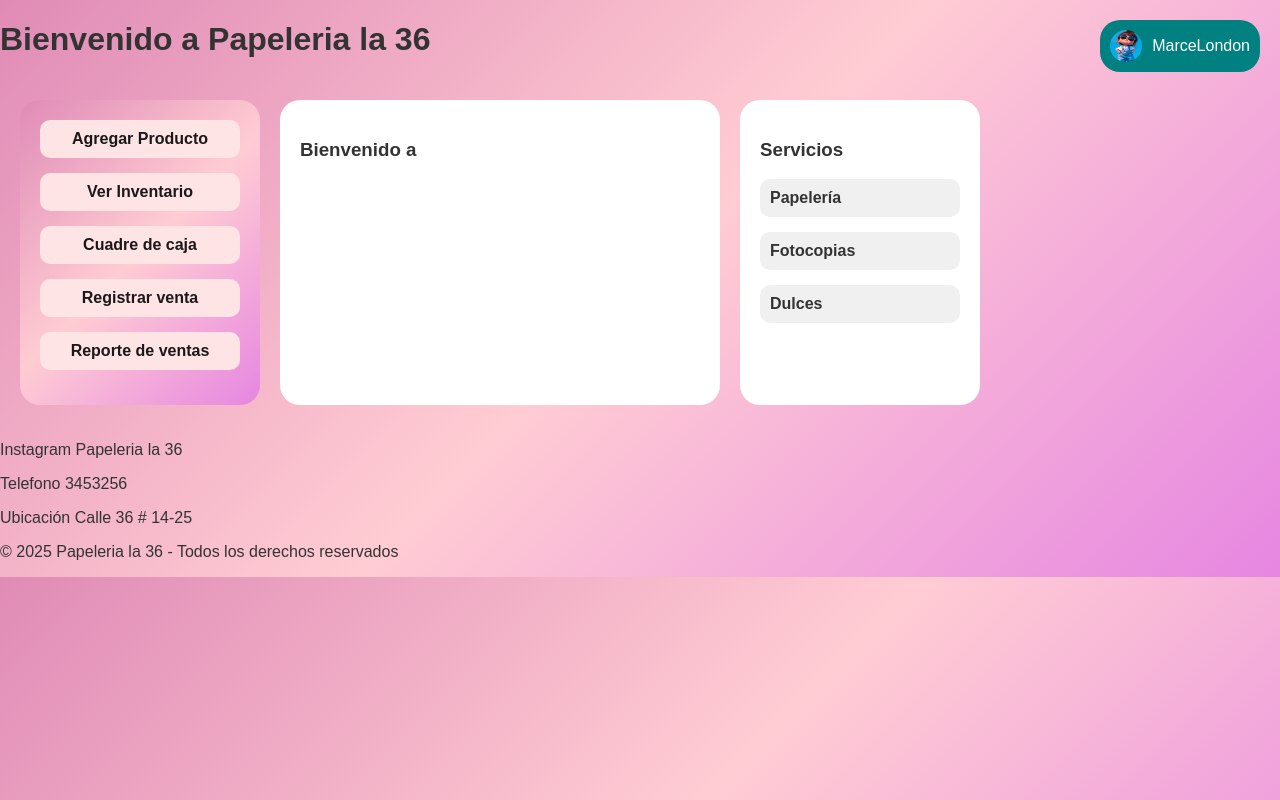
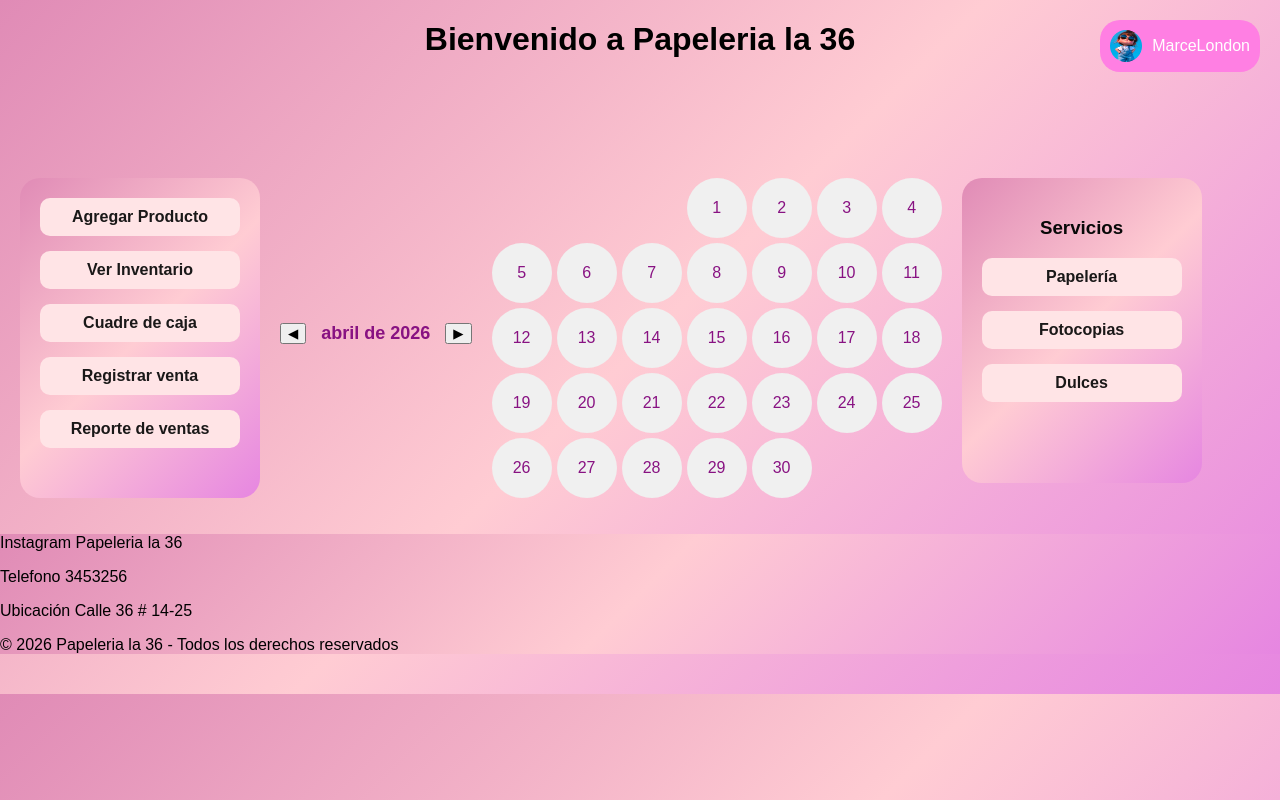
Before and after one commit to LondonoDan/papeleria36, a Django app: page / in a window 1280 px wide. Run offline with Django 5.2, Linux system fonts and the light colour scheme.

Commit message:
papeleria la 36, se monta repositorio con funcionalidades por organizar, ingreso de ventas y cuadre de caja

```diff
--- a/factubox/settings.py
+++ b/factubox/settings.py
@@ -138,7 +138,7 @@ USE_TZ = True
 
 # todos los estilos  files (CSS, JavaScript, Images)
 # https://docs.djangoproject.com/en/5.1/howto/static-files/
-
+DEBUG = True
 STATIC_URL = '/static/'
 import os
 STATICFILES_DIRS = [
--- a/static/css/estilos.css
+++ b/static/css/estilos.css
@@ -1,9 +1,14 @@
+/* Estilos de la pagina principal */
+
+
+
 body {
     font-family: 'Arial', sans-serif;
     background: linear-gradient(135deg, #e08bb6, #FFCCD3, #e686e1);
-    color: #333;
+    color: #881282; /*cambia el color de las letras de bienvenida y los nmeros del calendario*/
     margin: 0;
     padding: 0;
+
   }
 
   .admin-panel {
@@ -12,6 +17,37 @@ body {
     gap: 20px;
   }
 
+  /* Estilos para los cuadros laterales, fotocopias etc */
+.vista-previa,
+.producto-previo {
+    display: block;
+    margin-bottom: 15px;
+    background-color: #FFE4E6;
+    color: rgb(26, 24, 24);
+    padding: 10px;
+    text-decoration: none;
+    border: none;
+    border-radius: 10px;
+    font-weight: bold;
+    text-align: center;
+  }
+
+  .vista-previa a:hover {
+    background-color: #FCCEE8;
+  }
+
+  .vista-previa {
+    background-color: #cc7b89;
+    background: linear-gradient(135deg, #e08bb6, #FFCCD3, #e686e1);
+
+    padding: 20px;
+    border-radius: 20px;
+    width: 200px;
+    color: rgb(8, 8, 8);
+
+  }
+
+/* Menu lateral con botones*/
   .menu-lateral {
     background-color: #cc7b89;
     background: linear-gradient(135deg, #e08bb6, #FFCCD3, #e686e1);
@@ -35,68 +71,22 @@ body {
     border-radius: 10px;
     font-weight: bold;
     text-align: center;
+    cursor: pointer;
   }
 
   .menu-lateral a:hover {
     background-color: #FCCEE8;
   }
 
-  .formulario {
-    background-color: white;
-    padding: 20px;
-    border-radius: 20px;
-    flex: 1;
-    max-width: 400px;
-  }
 
-  .formulario input {
-    width: 100%;
-    margin-bottom: 10px;
-    padding: 10px;
-    border-radius: 8px;
-    border: 1px solid #ccc;
-  }
 
-  .formulario .btns button {
-    padding: 10px 20px;
-    margin-right: 10px;
-    border: none;
-    border-radius: 10px;
-    font-weight: bold;
-    cursor: pointer;
-  }
-
-  .guardar-btn { background-color: #FFCCD3; color: white; }
-  .actualizar-btn { background-color: #007f7f; color: white; }
-  .eliminar-btn { background-color:#FDA5D5; color: white; }
-
-  .vista-previa {
-    background-color: white;
-    padding: 20px;
-    border-radius: 20px;
-    width: 200px;
-  }
-
-  .producto-previo {
-    display: flex;
-    align-items: center;
-    justify-content: space-between;
-    margin-bottom: 15px;
-    padding: 10px;
-    border-radius: 10px;
-    background-color: #f0f0f0;
-  }
-
-  .producto-previo img {
-    width: 32px;
-    height: 32px;
-  }
+  /* Estilos para la imagen y el usuario*/
 
   .usuario {
     position: absolute;
     top: 20px;
     right: 20px;
-    background-color: teal;
+    background-color: rgb(255, 127, 227);
     color: white;
     padding: 10px;
     border-radius: 20px;
@@ -110,3 +100,48 @@ body {
     border-radius: 50%;
     margin-right: 10px;
   }
+
+
+  /* Estilos calendario*/
+.calendar-container {
+  display: flex;
+  justify-content: center;
+  align-items: center;
+  margin-bottom: 10px;
+}
+#month-year {
+  margin: 0 15px;
+  font-weight: bold;
+  font-size: 18px;
+}
+#calendar {
+  display: grid;
+  grid-template-columns: repeat(7, 1fr);
+  gap: 5px;
+}
+.day {
+  padding: 10px;
+  background: #f0f0f0;
+  text-align: center;
+  cursor: pointer;
+  border-radius: 50%;   /* convierte el cuadro en círculo */
+  width: 40px;          /* ancho fijo */
+  height: 40px;         /* alto fijo */
+  display: flex;        /* para centrar el número */
+  align-items: center;  /* centra verticalmente */
+  justify-content: center; /* centra horizontalmente */
+}
+
+.day:hover {
+  background: #cce5ff;
+}
+.empty {
+  background: transparent;
+}
+
+/* color del selector del día*/
+.day.selected {
+  background: #ff00d4;
+  color: #fff;
+  font-weight: bold;
+}
--- /dev/null
+++ b/static/css/estilosBase.css
@@ -0,0 +1,18 @@
+/*Estilos para Base*/
+h1{
+    text-align: center;
+    color: black;
+    margin-bottom: 100px; /* más espacio debajo del mensaje de bienvenida */
+
+}
+
+footer{
+   margin-bottom: 40px; /* más espacio debajo del mensaje de bienvenida */
+    background-color: #cc7b89;
+    background: linear-gradient(135deg, #e08bb6, #FFCCD3, #e686e1);
+
+}
+
+p{
+    color: black;
+}
--- a/templates/base.html
+++ b/templates/base.html
@@ -5,6 +5,7 @@
   <meta charset="UTF-8">
   <title>FactuBox</title>
   <!-- Aquí podrías enlazar Bootstrap u otro CSS -->
+   <link rel="stylesheet" href="{% static 'css/estilosBase.css' %}" />
 </head>
 <body>
   <header>
@@ -21,7 +22,7 @@
         <p>Instagram Papeleria la 36 <i class="bi bi-instagram"></i></p>
         <p>Telefono 3453256  <i class="bi bi-telephone-plus"></i></p>
         <p>Ubicación Calle 36 # 14-25<i class="bi bi-geo-alt"></i></p>
-        <p>&copy; 2025 Papeleria la 36 - Todos los derechos reservados</p>
+        <p>&copy; 2026 Papeleria la 36 - Todos los derechos reservados</p>
       </footer>
 </body>
 </html>
--- a/templates/home.html
+++ b/templates/home.html
@@ -1,14 +1,11 @@
 {% extends "base.html" %}
 {% load static %}
-
 {% block content %}
-
 
 <!-- Foto de perfil -->
 <div class="usuario">
-    <link rel="stylesheet" href="{% static 'css/estilos.css' %}">
-
-    <img src="{% static 'img/marcePerfil.jpg' %}" alt="Dani">
+  <link rel="stylesheet" href="{% static 'css/estilos.css' %}" />
+  <img src="{% static 'img/marcePerfil.jpg' %}" alt="Dani" />
   <span>MarceLondon</span>
 </div>
 
@@ -22,32 +19,87 @@
     <a href="{% url 'ventas:reporte_ventas' %}">Reporte de ventas</a>
   </div>
 
-  <!-- Formulario -->
-  <div class="formulario">
-    <h3>Bienvenido a </h3>
+  <!-- Empieza el calendario -->
+  <div class="calendar-container">
+    <button id="prev">◀</button>
+    <div id="month-year"></div>
+    <button id="next">▶</button>
   </div>
 
-  <!-- Vista Previa -->
+  <div id="calendar"></div>
+
+  <script>
+    let currentDate = new Date();
+
+    function renderCalendar(date) {
+      const calendar = document.getElementById("calendar");
+      const monthYear = document.getElementById("month-year");
+      calendar.innerHTML = "";
+
+      const year = date.getFullYear();
+      const month = date.getMonth();
+
+      monthYear.textContent = date.toLocaleString("es-ES", {
+        month: "long",
+        year: "numeric",
+      });
+
+      const firstDay = new Date(year, month, 1).getDay();
+      const daysInMonth = new Date(year, month + 1, 0).getDate();
+
+      // Rellenar espacios antes del primer día
+      for (let i = 0; i < firstDay; i++) {
+        const empty = document.createElement("div");
+        empty.className = "day empty";
+        calendar.appendChild(empty);
+      }
+
+      // Crear los días
+      for (let d = 1; d <= daysInMonth; d++) {
+        const day = document.createElement("div");
+        day.className = "day";
+        day.textContent = d;
+
+        // Acción: marcar el día seleccionado
+        day.onclick = () => {
+          // quitar selección previa
+          document
+            .querySelectorAll(".day")
+            .forEach((el) => el.classList.remove("selected"));
+          // marcar el clicado
+          day.classList.add("selected");
+        };
+
+        calendar.appendChild(day);
+      }
+    }
+
+    document.getElementById("prev").onclick = () => {
+      currentDate.setMonth(currentDate.getMonth() - 1);
+      renderCalendar(currentDate);
+    };
+
+    document.getElementById("next").onclick = () => {
+      currentDate.setMonth(currentDate.getMonth() + 1);
+      renderCalendar(currentDate);
+    };
+
+    renderCalendar(currentDate);
+  </script>
+
+  <!-- termina el calendario-->
+
+  <!-- Vista Previa de los servicios que se prestan-->
   <div class="vista-previa">
     <h3>Servicios</h3>
     <div class="producto-previo">
-      <div>
-        <strong>Papelería</strong><br>
-
-      </div>
+      <div><strong>Papelería</strong><br /></div>
     </div>
     <div class="producto-previo">
-      <div>
-        <strong>Fotocopias</strong><br>
-      </div>
+      <div><strong>Fotocopias</strong><br /></div>
     </div>
-
     <div class="producto-previo">
-      <div>
-        <strong>Dulces</strong><br>
-
-      </div>
-
+      <div><strong>Dulces</strong><br /></div>
     </div>
   </div>
 </div>
--- a/ventas/models.py
+++ b/ventas/models.py
@@ -31,10 +31,15 @@ class DetalleVenta(models.Model):
     precio = models.DecimalField(max_digits=10, decimal_places=2)
 
     def save(self, *args, **kwargs):
+        # Si el precio no viene del formulario, lo calculamos automáticamente
+        if not self.precio:
+            self.precio = self.producto.precio * self.cantidad
+
         # Solo descontamos stock al crear un nuevo registro
         if self.pk is None:
             self.producto.cantidad -= self.cantidad
             self.producto.save()
+
         super().save(*args, **kwargs)
 
     def __str__(self):
--- a/ventas/urls.py
+++ b/ventas/urls.py
@@ -11,5 +11,6 @@ urlpatterns = [
     path('api/total_ventas/', views.total_ventas_por_dia, name='total_ventas_por_dia'),
     path('api/total_ventas_qr/', views.total_ventas_qr_por_dia, name='total_ventas_qr_por_dia'),
     path('reporte/', views.reporte_ventas, name='reporte_ventas'),
+    path('api/get_precio_producto/', views.get_precio_producto, name='get_precio_producto'),
 
 ]
```
Also changed, not shown: inventario/estilosinventario/css/estiloListado.css (+10 -0 lines), inventario/estilosinventario/css/estiloinventario.css (+11 -0 lines), inventario/estilosinventario/css/estilosproductos.css (+10 -0 lines), ventas/estiloscss/css/estiloReporteVenta.css (+6 -1 lines), ventas/estiloscss/css/estiloVentas.css (+11 -0 lines), ventas/forms.py (+8 -2 lines), ventas/templates/ventas/registrar_venta.html (+46 -28 lines), ventas/views.py (+12 -0 lines).
